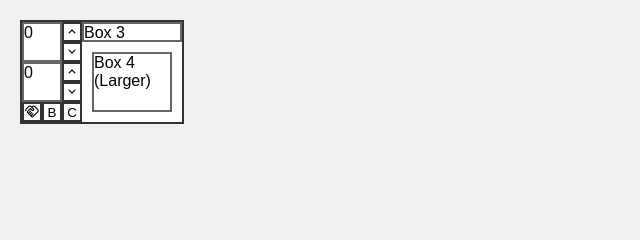
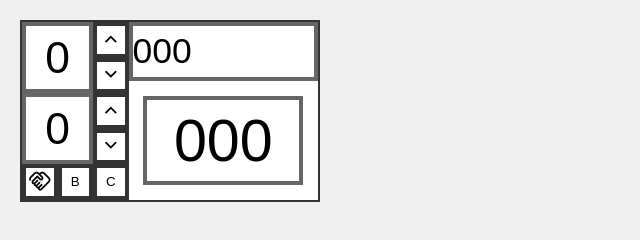
Before and after one commit to Corbinium/grandpa_beck_scoring, a plain HTML site: page skull_king.html in a window 1280 px wide. Shown: the whole page, without its empty margins (0-640 px from the left). Drawn offline with nearby package versions, Linux system fonts and the light colour scheme.

Commit message:
got the score cell to be dynamic

```diff
--- a/skull_king.html
+++ b/skull_king.html
@@ -14,92 +14,118 @@
             padding: 0;
             box-sizing: border-box;
         }
+
         body {
             font-family: Arial, sans-serif;
             padding: 20px;
             background: #f0f0f0;
         }
 
+        /* -------------------------
+        SCORE CONTAINER
+        -------------------------- */
 
         .score_container {
+            container-type: inline-size;
+
+            width: 300px;      /* ONLY hard size */
+            aspect-ratio: 17 / 10;
             border: 2px solid #333;
             background: white;
-            display: inline-block;
+
+            --u: 1cqw;         /* base unit = 1% of container width */
+            --border: calc(var(--u)*1.5);
+            --gap: calc(var(--u) * 2);
         }
+
+        /* -------------------------
+        LAYOUT
+        -------------------------- */
+
         .score_row {
             display: flex;
         }
+
         .score_column {
             display: flex;
             flex-direction: column;
         }
 
+        /* -------------------------
+        BOXES
+        -------------------------- */
 
-        .bid_box {
-            border: 2px solid #666;
-            width: 40px;
-            height: 40px;
+        .bid_box,
+        .take_box {
+            width: calc(var(--u) * 24);
+            aspect-ratio: 1 / 1;
+            border: var(--border) solid #666;
+            display: flex;
+            align-items: center;
+            justify-content: center;
+            font-size: calc(var(--u) * 15);
         }
-        .take_box {
-            border: 2px solid #666;
-            width: 40px;
-            height: 40px;
+
+        .bonus_box {
+            width: calc(var(--u) * 64);
+            height: calc(var(--u) * 20);
+            border: var(--border) solid #666;
+            display: flex;
+            align-items: center;
+            font-size: calc(var(--u) * 12);
         }
-        .arrow_btn {
-            border: 2px solid #333;
-            width: 20px;
-            height: 20px;
+
+        .value_box {
+            width: calc(var(--u) * 54);
+            height: calc(var(--u) * 30);
+            margin: calc(var(--u) * 5);
+            border: var(--border) solid #666;
+            display: flex;
+            align-items: center;
+            justify-content: center;
+            font-size: calc(var(--u) * 20);
+        }
+
+        /* -------------------------
+        BUTTONS
+        -------------------------- */
+
+        .arrow_btn,
+        .toggle-btn {
+            width: calc(var(--u) * 12);
+            aspect-ratio: 1 / 1;
+            border: var(--border) solid #333;
             background: #fff;
             cursor: pointer;
-            transition: background 0.3s;
+            display: grid;
+            place-items: center;
         }
-        .arrow_btn:hover {
+
+        .arrow_btn:hover,
+        .toggle-btn:hover {
             background: #e0e0e0;
         }
+
         .arrow_btn:active {
             background: #009152;
         }
-        .arrow_btn .material-symbols-outlined {
-            font-variation-settings:
-            'FILL' 0,
-            'wght' 400,
-            'GRAD' 0,
-            'opsz' 20;
-            font-size: 15px;
-        }
-        .toggle-btn {
-            border: 2px solid #333;
-            width: 20px;
-            height: 20px;
-            background: #fff;
-            cursor: pointer;
-            transition: background 0.3s;
-        }
-        .toggle-btn:hover {
-            background: #e0e0e0;
-        }
+
         .toggle-btn.active {
             background: #4CAF50;
             color: white;
         }
-        .toggle-btn .material-symbols-outlined {
+
+        /* -------------------------
+        ICONS
+        -------------------------- */
+
+        .material-symbols-outlined {
+            font-size: calc(var(--u) * 8);
             font-variation-settings:
-            'FILL' 0,
-            'wght' 400,
-            'GRAD' 0,
-            'opsz' 20;
-            font-size: 15px;
-        }
-        .bonus_box {
-            border: 2px solid #666;
-            width: 100px;
-            height: 20px;
-        }
-        .value_box {
-            border: 2px solid #666;
-            margin: 10px;
-            width: 80px;
-            height: 60px;
+                'FILL' 0,
+                'wght' 400,
+                'GRAD' 0,
+                'opsz' 20;
         }
     </style>
 </head>
@@ -129,8 +155,8 @@
                 </div>
             </div>
             <div class="score_column">
-                <div class="bonus_box">Box 3</div>
-                <div class="value_box">Box 4 (Larger)</div>
+                <div class="bonus_box">000</div>
+                <div class="value_box">000</div>
             </div>
         </div>
     </div>
```
